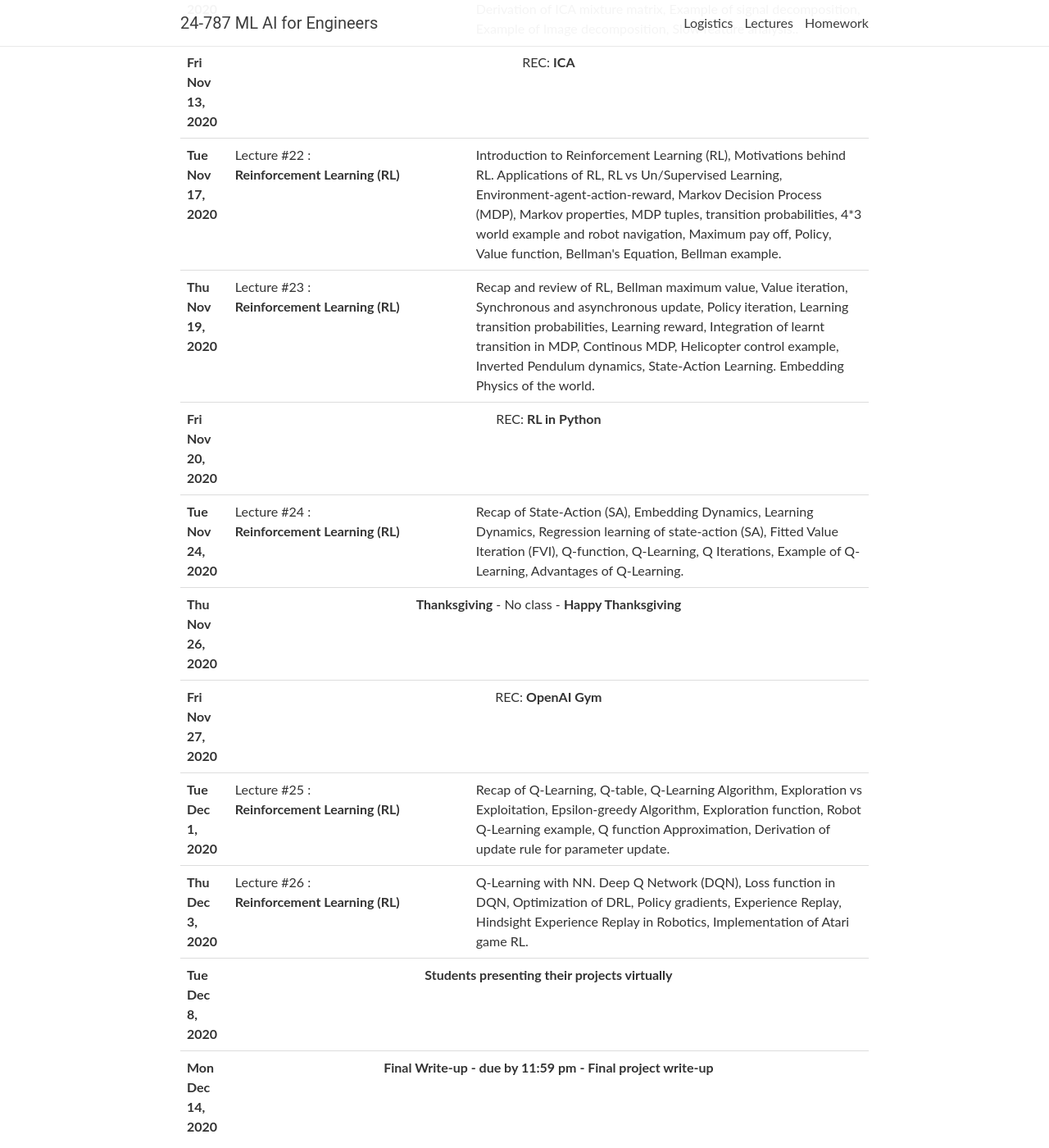
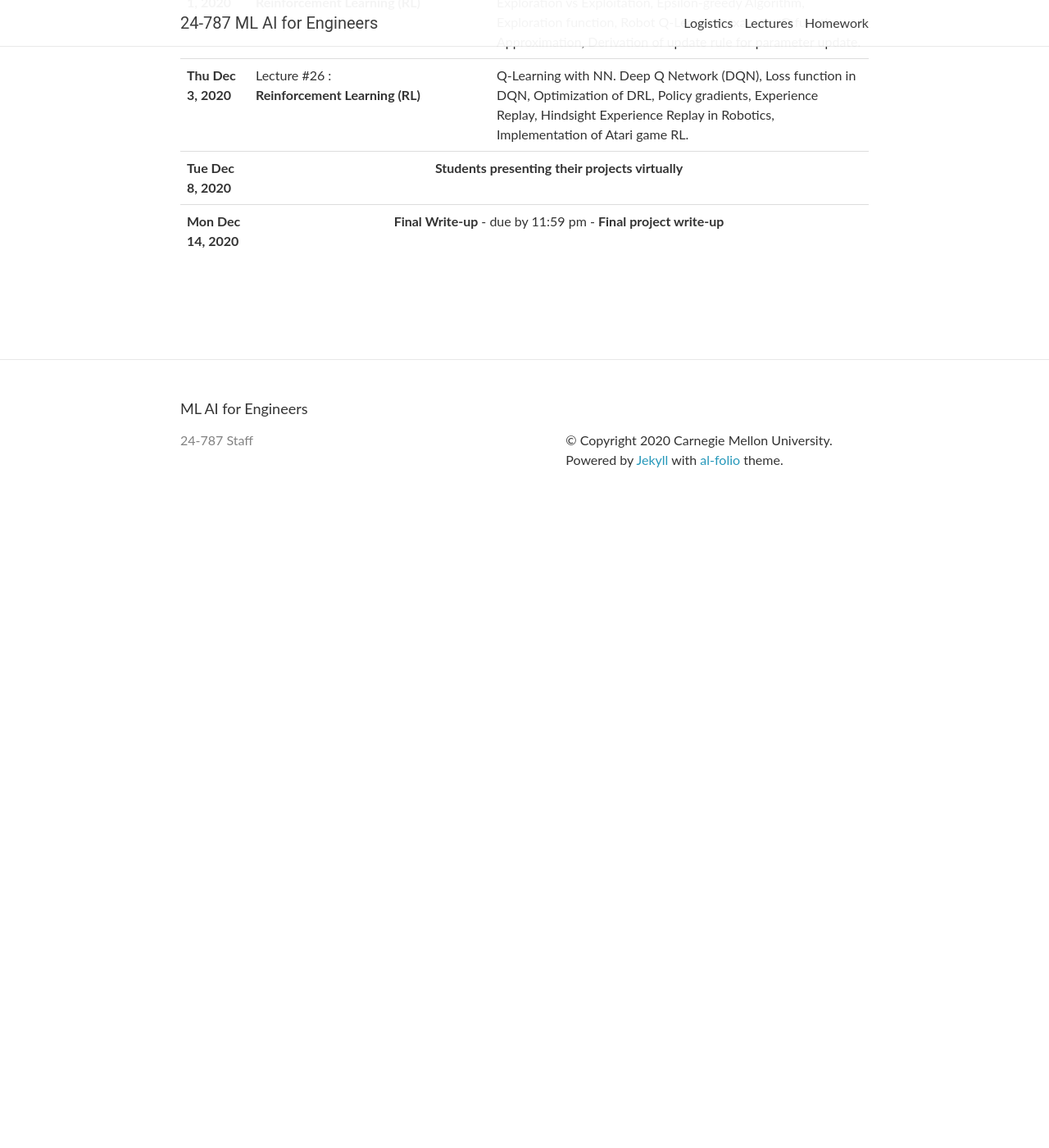
Before and after one commit to 24787ml/24787ml.github.io, a Jekyll site: the page built from _pages/lectures.md, in a window 1280 px wide and 1400 px high, scrolled down 3966 px. Shown: the whole window at 82% size. Built offline with Jekyll 4.4.1, drawn with Linux system fonts in a browser that asks for light colours; nearby versions of some CDN libraries; comment, search, counter and statistics services are not loaded; after the commit the page ends 4600 px from its top, so only the background shows below that.

```diff
--- a/_data/lectures.yml
+++ b/_data/lectures.yml
@@ -358,6 +358,6 @@
 - date: Mon Dec 14, 2020
   lecturer:
   title: >
-    <strong>Final Write-up - due by 11:59 pm - Final project write-up</strong>
+    <strong>Final Write-up</strong> - due by 11:59 pm - <strong>Final project write-up</strong>
   notes:
   readings:
--- a/_layouts/schedule.html
+++ b/_layouts/schedule.html
@@ -11,9 +11,9 @@ layout: default
   <article class="post-content {{page.title}} clearfix">
     <table class="table table-hover">
       <colgroup>
-        <col style="width:7%">
+        <col style="width:10%">
         <col style="width:35%">
-        <col style="width:58%">
+        <col style="width:55%">
       </colgroup>
       <thead class="thead-light">
         <tr>
```
